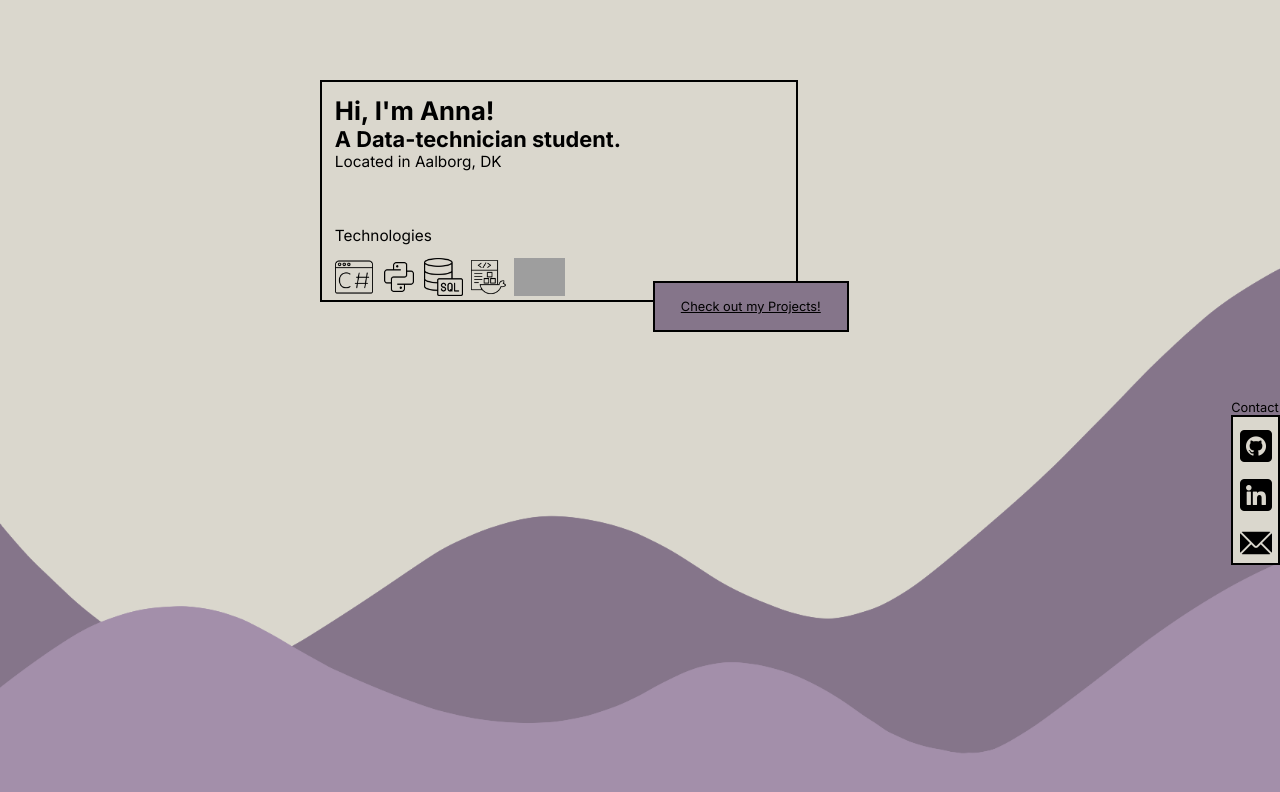
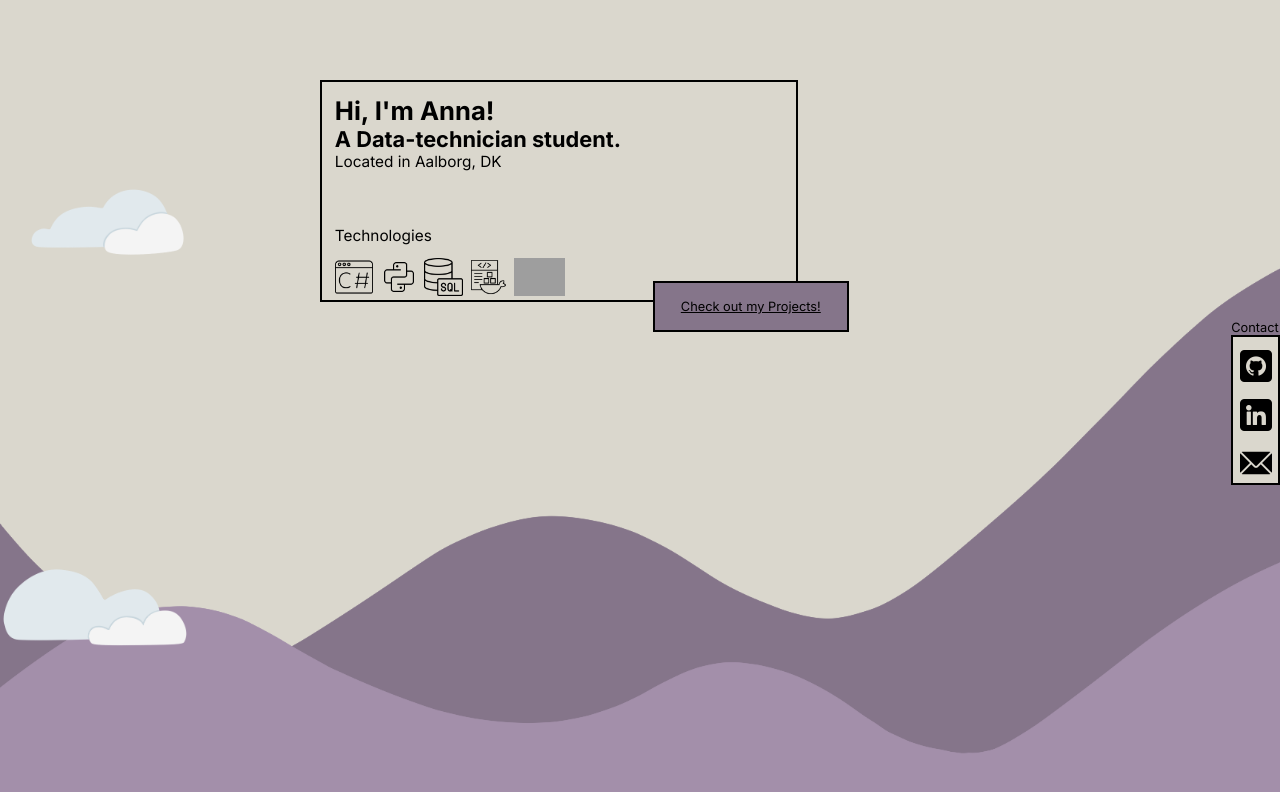
Before and after one commit to LavenderPixl/LavenderPixl.github.io, a Vue app: page /#/ in a window 1280 px wide. Shown: the top 792 px of the page. Built offline with nearby package versions, Linux system fonts and the light colour scheme; grey boxes are pictures that could not be loaded.

Commit message:
Clouds component added - Is used as background clouds flying around.

```diff
--- a/src/App.vue
+++ b/src/App.vue
@@ -3,7 +3,6 @@ import { RouterView } from 'vue-router'
 </script>
 
 <template class="app-container">
-
   <RouterView />
 </template>
 
--- a/src/components/Clouds.vue
+++ b/src/components/Clouds.vue
@@ -1,11 +1,170 @@
-<script setup>
-
+<script>
 </script>
 
 <template>
-
+  <div id="clouds">
+    <img id="cloud1" src="@/assets/Cloud1.png" alt="Cloud" />
+    <img id="cloud2" src="@/assets/Cloud2.png" alt="Cloud" />
+    <img id="cloud3" src="@/assets/Cloud3.png" alt="Cloud" />
+  </div>
 </template>
 
 <style scoped>
+#clouds {
+  bottom: 0;
+  left: 0;
+  right: 0;
+  top: 0;
+  position: absolute;
+  width: 100%;
+  overflow: hidden;
+}
 
+#cloud1 {
+  -webkit-animation: animateCloud 40s linear infinite;
+  -moz-animation: animateCloud 40s linear infinite;
+  animation: animateCloud 40s linear infinite;
+  position: absolute;
+  left: -50vw;
+  bottom: 110vw;
+  z-index: -1;
+
+  -webkit-transform: scale(0.4);
+  -moz-transform: scale(0.4);
+  transform: scale(0.4);
+}
+
+#cloud2 {
+  -webkit-animation: animateCloud 35s linear infinite;
+  -moz-animation: animateCloud 35s linear infinite;
+  animation: animateCloud 20s linear infinite;
+  position: absolute;
+  left: -70vw;
+  bottom: 30vw;
+
+  -webkit-transform: scale(0.4);
+  -moz-transform: scale(0.4);
+  transform: scale(0.4);
+}
+
+#cloud3 {
+  -webkit-animation: animateCloud 50s linear infinite;
+  -moz-animation: animateCloud 50s linear infinite;
+  animation: animateCloud 50s linear infinite;
+  position: absolute;
+  bottom: 60vw;
+  left: -60vw;
+  z-index: -1;
+
+  -webkit-transform: scale(0.4);
+  -moz-transform: scale(0.4);
+  transform: scale(0.4);
+}
+
+@-webkit-keyframes animateCloud {
+  from {
+    margin-left: -20vw;
+  }
+  to {
+    margin-left: 150%;
+  }
+}
+
+@-moz-keyframes animateCloud {
+  from {
+    margin-left: -20vw;
+  }
+  to {
+    margin-left: 150%;
+  }
+}
+
+@keyframes animateCloud {
+  from {
+    margin-left: -20vw;
+  }
+  to {
+    margin-left: 150%;
+  }
+}
+
+@media only screen and (min-width: 769px) {
+  #clouds {
+    bottom: 0;
+    left: 0;
+    right: 0;
+    top: 0;
+    position: absolute;
+    width: 100%;
+    overflow: hidden;
+  }
+
+  #cloud1 {
+    -webkit-animation: animateCloud 50s linear infinite;
+    -moz-animation: animateCloud 50s linear infinite;
+    animation: animateCloud 50s linear infinite;
+    position: absolute;
+    left: -30vw;
+    bottom: 22vw;
+    z-index: -1;
+
+    -webkit-transform: scale(0.4);
+    -moz-transform: scale(0.4);
+    transform: scale(0.4);
+  }
+
+  #cloud2 {
+    -webkit-animation: animateCloud 35s linear infinite;
+    -moz-animation: animateCloud 35s linear infinite;
+    animation: animateCloud 35s linear infinite;
+    position: absolute;
+    left: -20vw;
+    bottom: 7vw;
+
+    -webkit-transform: scale(0.4);
+    -moz-transform: scale(0.4);
+    transform: scale(0.4);
+  }
+
+  #cloud3 {
+    -webkit-animation: animateCloud 50s linear infinite;
+    -moz-animation: animateCloud 50s linear infinite;
+    animation: animateCloud 50s linear infinite;
+    position: absolute;
+    bottom: 38vw;
+    left: -10vw;
+    z-index: -1;
+
+    -webkit-transform: scale(0.4);
+    -moz-transform: scale(0.4);
+    transform: scale(0.4);
+  }
+
+  @-webkit-keyframes animateCloud {
+    from {
+      margin-left: -10vw;
+    }
+    to {
+      margin-left: 100%;
+    }
+  }
+
+  @-moz-keyframes animateCloud {
+    from {
+      margin-left: -10vw;
+    }
+    to {
+      margin-left: 100%;
+    }
+  }
+
+  @keyframes animateCloud {
+    from {
+      margin-left: -10vw;
+    }
+    to {
+      margin-left: 120%;
+    }
+  }
+}
 </style>
--- a/src/components/InfoBox.vue
+++ b/src/components/InfoBox.vue
@@ -35,7 +35,7 @@
   flex-direction: column;
   justify-content: left;
   border: 2px solid #3a5a40;
-  background-color: #dad7cd;
+  background-color: var(--color-background);
 
   height: 55vw;
   padding: 3vw;
@@ -90,6 +90,7 @@ img {
   width: 25vh;
   line-height: 4vh;
   text-align: center;
+  z-index: 2;
 }
 
 .projectLink a {
@@ -105,7 +106,7 @@ img {
     flex-direction: column;
     justify-content: left;
     border: 2px solid var(--border-color);
-    background-color: #dad7cd;
+    background-color: var(--color-background);
 
     height: 15vw;
     width: 35vw;
--- a/src/views/HomeView.vue
+++ b/src/views/HomeView.vue
@@ -1,14 +1,16 @@
 <script>
 import Sidebar from '@/components/Side-bar.vue'
 import InfoBox from '@/components/InfoBox.vue'
+import Clouds from '@/components/Clouds.vue'
 import { defineComponent } from 'vue'
 
 export default defineComponent({
-  components: { InfoBox, Sidebar },
+  components: { InfoBox, Clouds, Sidebar },
 })
 </script>
 
 <template>
+  <Clouds></Clouds>
   <div class="container">
     <div class="infobox">
       <InfoBox />
@@ -38,11 +40,11 @@ export default defineComponent({
     padding-left: 40vh;
   }
 
-/*  .sidebar {
+  .sidebar {
     height: 100%;
     position: fixed;
     top: 40%;
     right: 0;
-  }*/
+  }
 }
 </style>
--- a/src/views/ProjectView.vue
+++ b/src/views/ProjectView.vue
@@ -2,9 +2,10 @@
 import ProjectBox from '@/components/ProjectBox.vue'
 import axios from 'axios'
 import ProjectSideBar from '@/components/Project-SideBar.vue'
+import Clouds from '@/components/Clouds.vue'
 
 export default {
-  components: { ProjectSideBar, ProjectBox },
+  components: { ProjectSideBar, Clouds, ProjectBox },
   data() {
     return {
       currentPage: 1,
@@ -80,14 +81,20 @@ export default {
 </script>
 
 <template>
+  <Clouds></Clouds>
   <div id="wrapper">
-    <div id="topBar">
+    <div id="topBar" style="z-index: 10">
       <RouterLink to="/" id="back"> &lt; Back to Home</RouterLink>
       <p id="topLinePC">Click a project to view it on Github.</p>
       <Project-SideBar id="bar" />
     </div>
     <p id="topLine">Click a project to view it on Github.</p>
-    <div class="repos">
+    <div id="pager" style="z-index: 8">
+      <button @click="pager('-')" id="btn">&lt;</button>
+      <p id="pageNumber">{{ this.currentPage }} / {{ this.maxPage }}</p>
+      <button @click="pager('+')" id="btn">&gt;</button>
+    </div>
+    <div class="repos" style="z-index: 8">
       <ProjectBox
         id="projectBox"
         v-for="(repo, index) in displaying"
@@ -99,7 +106,7 @@ export default {
         :html_url="repo.html_url"
       ></ProjectBox>
     </div>
-    <div id="pager">
+    <div id="pager" style="z-index: 8">
       <button @click="pager('-')" id="btn">&lt;</button>
       <p id="pageNumber">{{ this.currentPage }} / {{ this.maxPage }}</p>
       <button @click="pager('+')" id="btn">&gt;</button>
@@ -108,6 +115,7 @@ export default {
 </template>
 
 <style>
+
 #wrapper {
   width: 100%;
   display: flex;
@@ -119,7 +127,7 @@ export default {
   flex-direction: row;
   justify-content: left;
   border-bottom: 4px dotted var(--border-color);
-  background-color: #dad7cd;
+  background-color: var(--color-background);
   width: 100%;
   height: 10vw;
   padding-bottom: 4vw;
@@ -147,9 +155,9 @@ export default {
 }
 
 #topLine {
-  margin-top: 10vw;
+  margin-top: 5vw;
   align-self: center;
-  font-size: 5vw;
+  font-size: 4.5vw;
 }
 
 #topLinePC {
@@ -166,7 +174,8 @@ export default {
 }
 
 #projectBox {
-  padding-bottom: 15vw;
+  padding-top: 4vw;
+  padding-bottom: 10vw;
 }
 
 #pager {
@@ -178,8 +187,8 @@ export default {
 }
 
 #btn {
-  height: 10vw;
-  width: 10vw;
+  height: 8vw;
+  width: 8vw;
   font-size: 5vw;
   border: var(--border-color) 2px solid;
   background-color: var(--btn-color);
@@ -226,6 +235,7 @@ export default {
     margin-left: 0;
     width: 3.9%;
     margin-top: 30vw;
+    z-index: 10;
   }
 
   #topLine {
@@ -243,6 +253,7 @@ export default {
 
   .repos {
     justify-content: center;
+    margin-top: 1vw;
     display: grid;
     grid-template-columns: 25vw 25vw 25vw;
     column-gap: 4vw;
```
